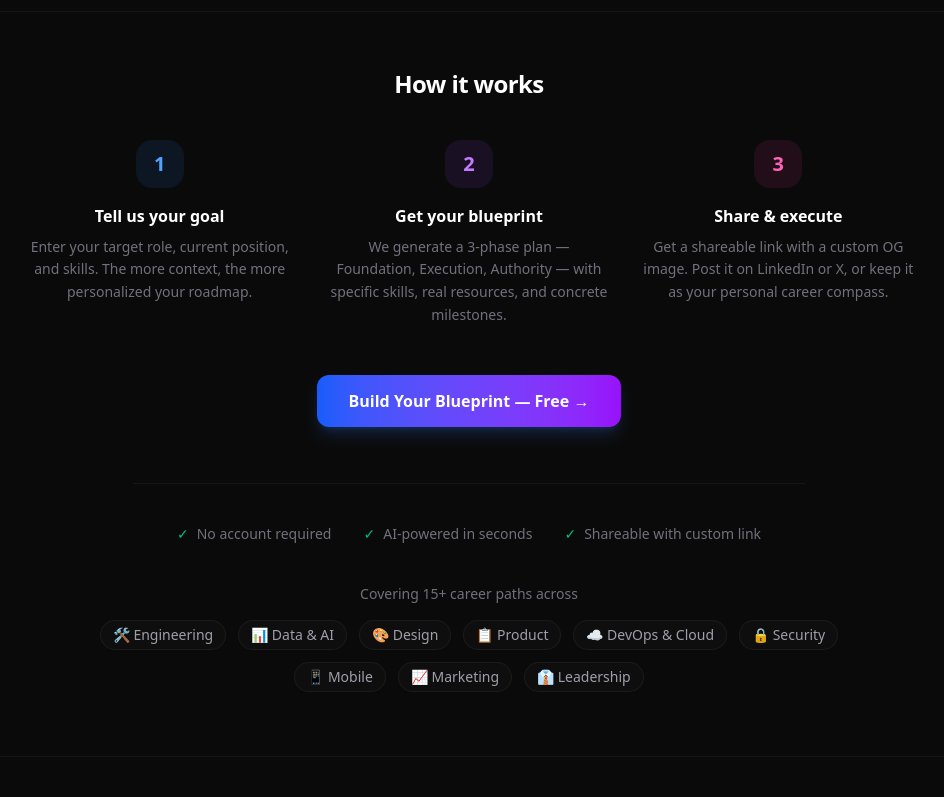
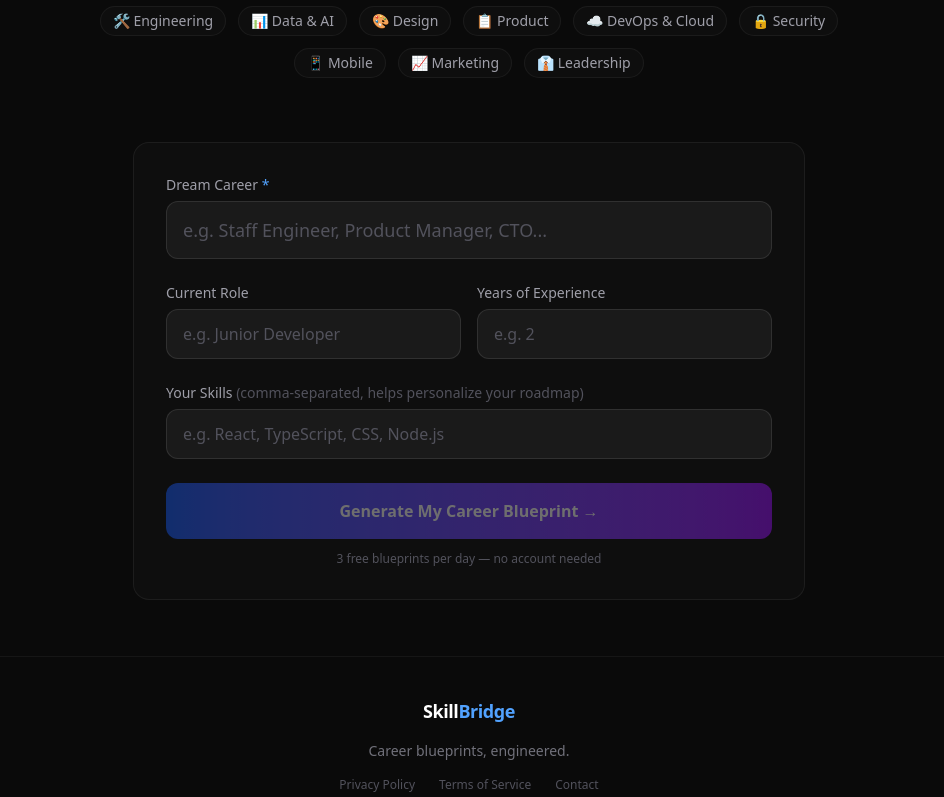
Before and after one commit to NazmiBot/skillbridge-mvp, a Next.js app: page / in a window 1280 px wide. Shown: the part 1276-2073 px from the top of the page, without its empty margins (171-1115 px from the left). Built offline with nearby package versions, Linux system fonts and the light colour scheme; no server answers.

Commit message:
layout: move How It Works above the form
Visitors see the value prop before being asked to act. CTA button
removed from How It Works since the form follows immediately.

```diff
--- a/app/page.tsx
+++ b/app/page.tsx
@@ -177,6 +177,8 @@ export default function Home() {
       <main className="mx-auto max-w-6xl px-4 sm:px-6">
         <HeroSection onCareerSelect={setDreamCareer} />
 
+        {!result && <HowItWorks />}
+
         <CareerForm
           dreamCareer={dreamCareer}
           currentRole={currentRole}
@@ -216,8 +218,6 @@ export default function Home() {
             onReset={handleReset}
           />
         )}
-
-        {!result && <HowItWorks />}
       </main>
 
       <Footer />
--- a/components/HowItWorks.tsx
+++ b/components/HowItWorks.tsx
@@ -49,16 +49,6 @@ export default function HowItWorks() {
         </div>
       </div>
 
-      {/* CTA back to form */}
-      <div className="mt-12 text-center">
-        <a
-          href="#career-form"
-          className="inline-flex items-center gap-2 rounded-xl bg-gradient-to-r from-blue-600 to-purple-600 px-8 py-3.5 text-base font-semibold text-white shadow-lg shadow-blue-500/20 transition hover:from-blue-500 hover:to-purple-500 hover:shadow-blue-500/30 active:scale-[0.98]"
-        >
-          Build Your Blueprint — Free →
-        </a>
-      </div>
-
       {/* Trust bar */}
       <div className="mx-auto mt-14 flex max-w-2xl flex-wrap items-center justify-center gap-x-8 gap-y-3 border-t border-white/5 pt-10">
         <div className="flex items-center gap-2 text-sm text-zinc-500">
```
